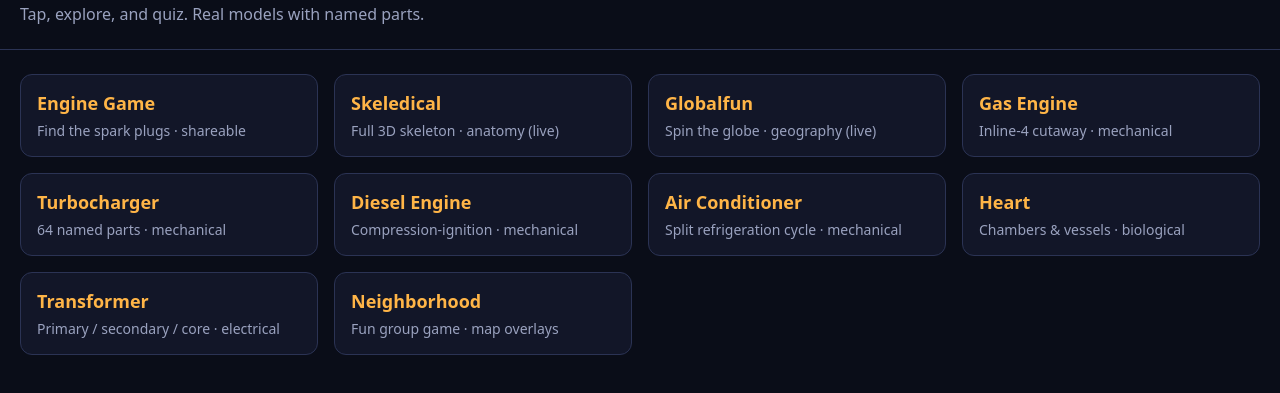
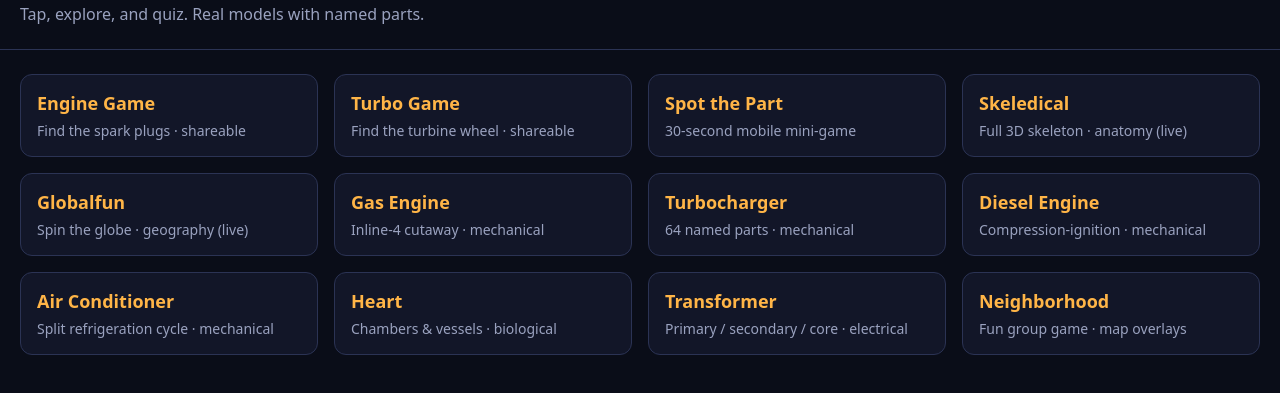
Before and after one commit to alandavs/finditnameit-models, a plain HTML site: page index.html in a window 1280 px wide. Shown: the part 65-458 px from the top of the page. Drawn offline with Linux system fonts and the light colour scheme.

Commit message:
Add turbo and spot mini-games to library

```diff
--- a/index.html
+++ b/index.html
@@ -24,6 +24,8 @@
 </header>
 <div class="grid">
   <a class="card live" href="play/engine.html"><h2>Engine Game</h2><p>Find the spark plugs · shareable</p></a>
+  <a class="card live" href="play/turbo.html"><h2>Turbo Game</h2><p>Find the turbine wheel · shareable</p></a>
+  <a class="card live" href="play/spot.html"><h2>Spot the Part</h2><p>30-second mobile mini-game</p></a>
   <a class="card live" href="https://alandavs.github.io/skeledical/" target="_blank"><h2>Skeledical</h2><p>Full 3D skeleton · anatomy (live)</p></a>
   <a class="card live" href="https://alandavs.github.io/globalfun/" target="_blank"><h2>Globalfun</h2><p>Spin the globe · geography (live)</p></a>
   <a class="card" href="gas-engine/index.html"><h2>Gas Engine</h2><p>Inline-4 cutaway · mechanical</p></a>
```
